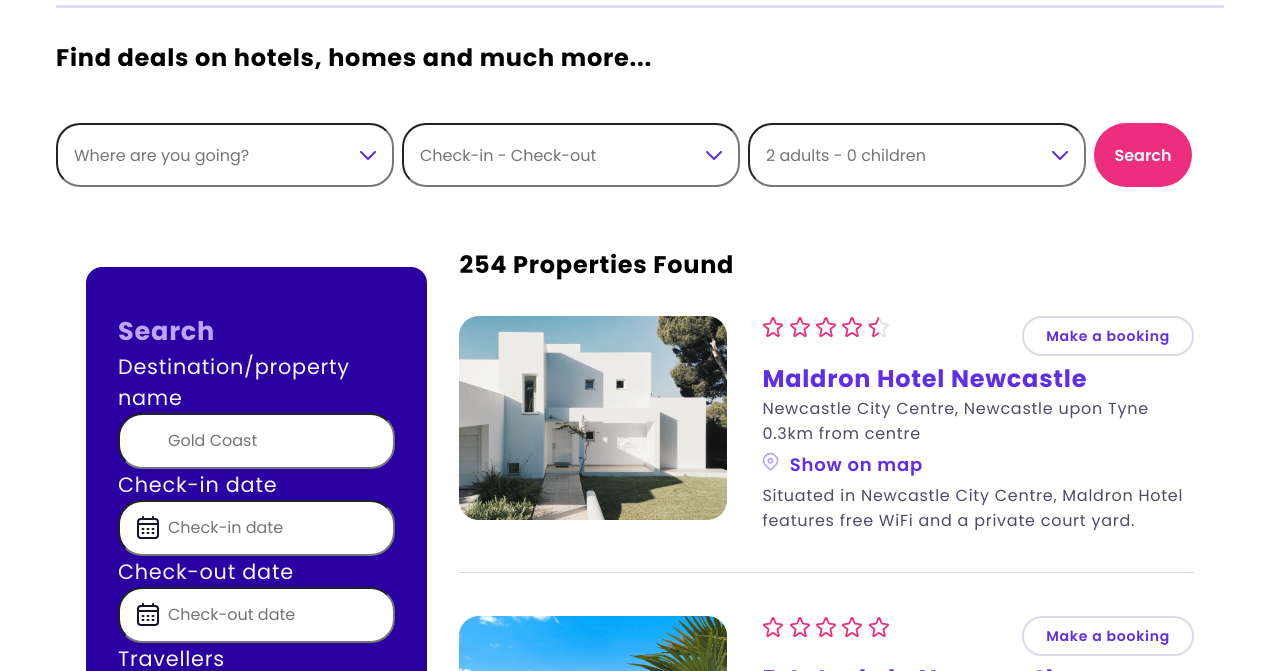
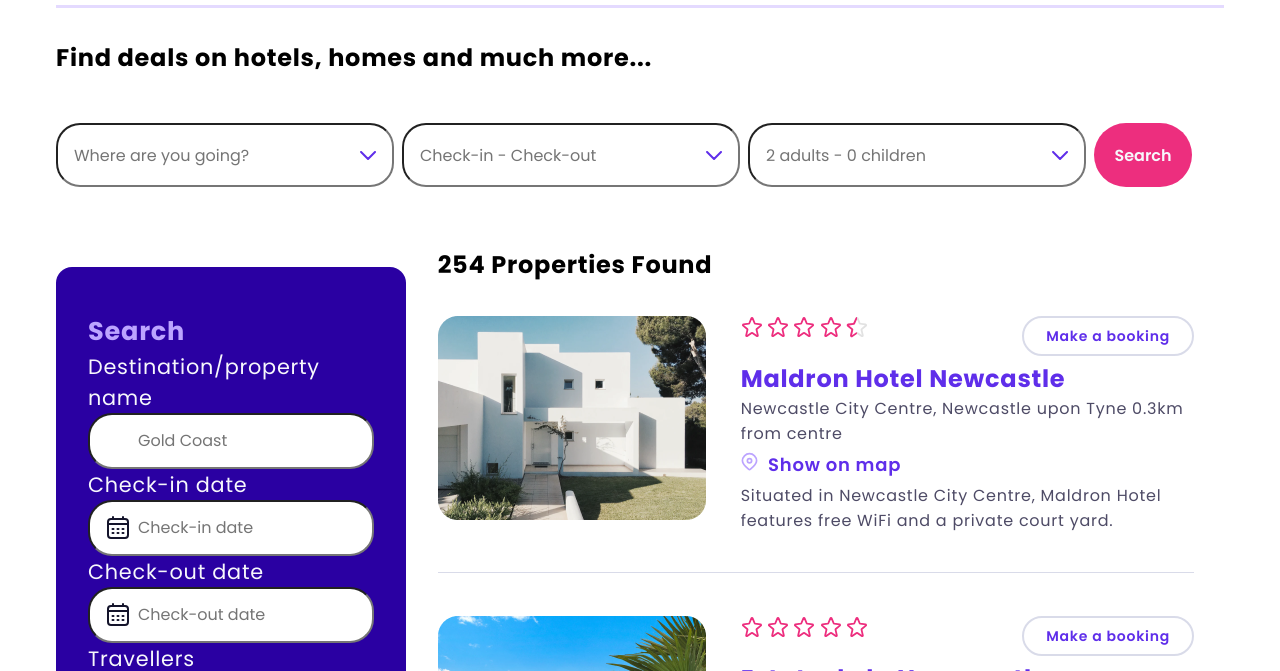
Before and after one commit to patifusa-20/202210-W3-patricia-rufino, a website: page index.html in a window 1280 px wide. Shown: the part 83-754 px from the top of the page. Drawn offline with Linux system fonts and the light colour scheme.

Commit message:
change searcher margin

```diff
--- a/css/style.css
+++ b/css/style.css
@@ -211,7 +211,7 @@ h1 {
 }
 
 .search h2 {
-    margin-left: 1.5rem;
+    margin-left: 15rem;
 }
 
 .search-input {
@@ -331,6 +331,15 @@ h1 {
     opacity: 0.4;
     transform: rotate(180deg);
 }
+@media screen and (min-width: 900px) {
+    .main-content {
+        margin-left: 0;
+    }
+    .searcher {
+        margin-left: 0;
+    }
+}
+
 input {
     font-family: 'Poppins';
     font-weight: 400;
@@ -341,12 +350,6 @@ button {
     font-weight: 600;
     font-family: 'Poppins';
     font-size: 16px;
-}
-@media screen and (min-width: 900px) {
-    .main-content .searcher {
-        margin-left: 0;
-        border-left: 0;
-    }
 }
 
 .banner {
```
